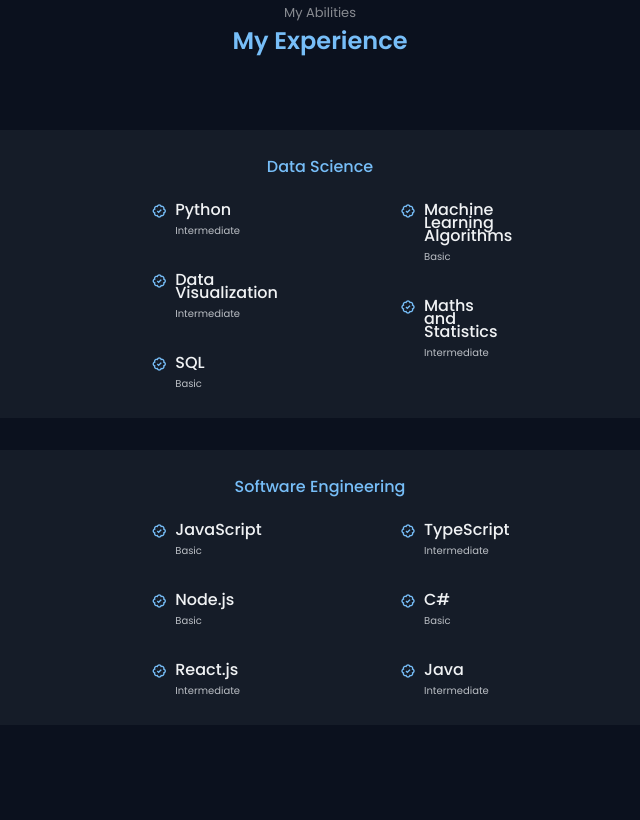
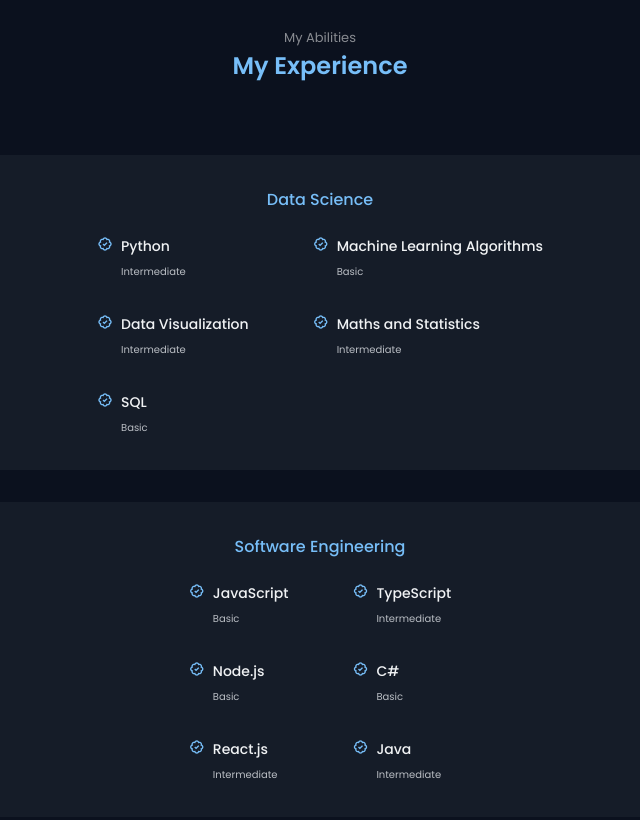
Before and after one commit to Nourankh20/Portfolio, a plain HTML site: page index.html in a window 1280 px wide. Shown: the part 1412-2232 px from the top of the page, without its empty margins (320-960 px from the left). Drawn offline with nearby package versions, Linux system fonts and the light colour scheme.

Commit message:
Update styles.css

```diff
--- a/assets/css/styles.css
+++ b/assets/css/styles.css
@@ -468,6 +468,7 @@ body.light-theme{
 }
 
 .about__description{
+  margin-top: 2rem;
   margin-bottom: 2rem;
 }
 
@@ -480,7 +481,7 @@ body.light-theme{
 
 .skills__content{
   background-color: var(--container-color);
-  padding: 1.5rem;
+  padding: 1rem;
   border-radius: 1.25rem;
 }
 
@@ -496,7 +497,7 @@ body.light-theme{
 .skills__box{
   display: flex;
   justify-content: center;
-  column-gap: 10rem;
+  column-gap: 4rem;
 }
 
 .skills__group{
@@ -518,8 +519,8 @@ body.light-theme{
 .skills__name{
   font-size: var(--normal-font-size);
   font-weight: var(--font-medium);
-  line-height: 13px;
-  width: 1rem;
+  /* line-height: 13px; */
+  /* width: 1rem; */
 }
 
 .skills__level{
@@ -787,6 +788,7 @@ body.light-theme{
 @media screen and (max-width: 320px) {
   .nav__menu{
     padding: 1rem 1.5rem;
+    width: 80%;
   }
 
   .home__buttons{
@@ -822,9 +824,9 @@ body.light-theme{
 }
 
 /* For medium devices */
-@media screen and (max-width: 576px) {
+@media screen and (min-width: 576px) {
   .nav__menu{
-    width: 328px;
+    width: 90%;
     left: 0;
     right:  0;
     margin: 0 auto;
```
